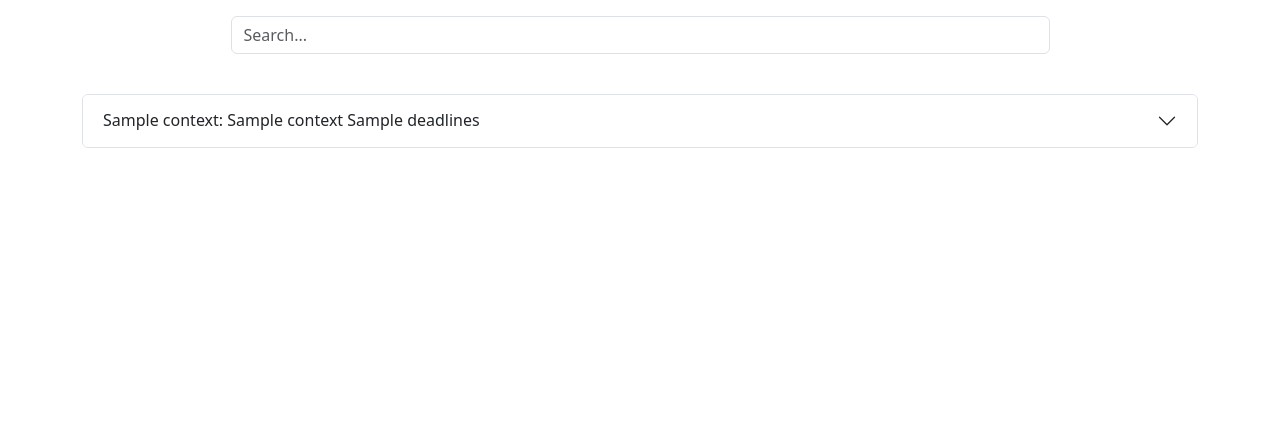
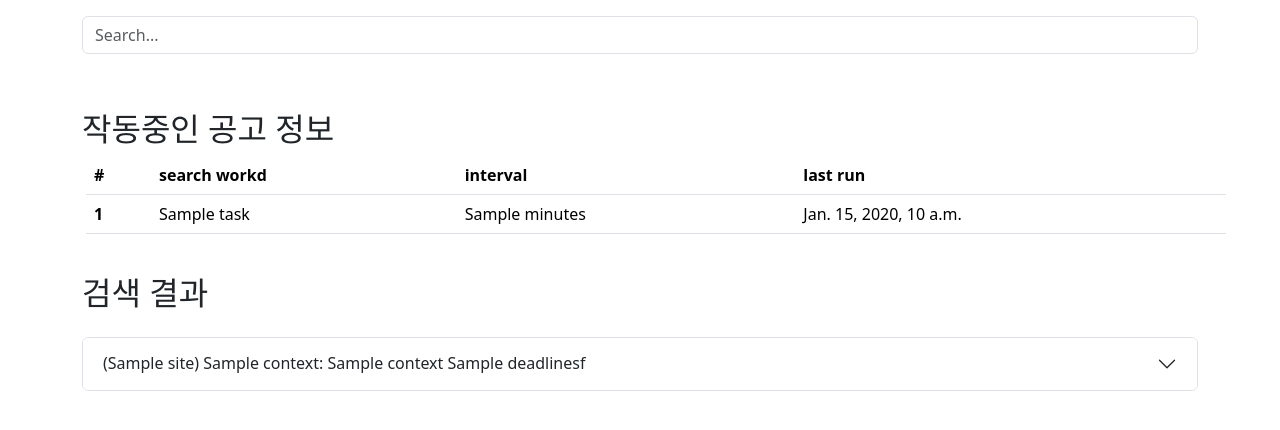
Before and after one commit to NGG-kang/Job-search-and-company-review, a Django app: template company_review/crawling/templates/index.html in a window 1280 px wide. Shown: the top 430 px of the page. Run offline with Django 4.2, Linux system fonts and the light colour scheme; the template is opened without the code that fills it: most values are stand-ins (such as "Sample title", 1, 10 or a date in 2020); some libraries are stand-ins or nearby versions.

Commit message:
Feat: add task list

```diff
--- a/company_review/crawling/templates/base.html
+++ b/company_review/crawling/templates/base.html
@@ -12,7 +12,12 @@
 <body>
   <div class="container-sm ">
     {% include 'header.html' %}
-    {% block index %}{% endblock index %}
+    <div class="row mb-4">
+      {% block tasks %}{% endblock tasks %}
+    </div>
+    <div class="row">
+      {% block index %}{% endblock index %}
+    </div>
   </div>
   <script>
     document
--- a/company_review/crawling/templates/header.html
+++ b/company_review/crawling/templates/header.html
@@ -1,8 +1,5 @@
 <header class="py-3 mb-4">
-  <div class="container d-flex flex-wrap justify-content-center">
-    <form hx-get="{% url 'search' %}" hx-target="#accordionExample" hx-trigger="keyup changed delay:500ms" class="col-12 col-lg-auto mb-3 mb-lg-0 w-75">
-      <input type="text" class="form-control" placeholder="Search..." aria-label="Search" name="q">
-    </form>
-  </div>
-
+  <form hx-get="{% url 'search' %}" hx-target="#search_results" hx-trigger="keyup changed delay:500ms">
+    <input type="text" class="form-control" placeholder="Search..." aria-label="Search" name="q">
+  </form>
 </header>
--- a/company_review/crawling/templates/index.html
+++ b/company_review/crawling/templates/index.html
@@ -1,4 +1,8 @@
 {% extends 'base.html' %}
+{% block tasks %}
+  {% include 'period_task.html' %}
+{% endblock tasks %}
+
 {% block index %}
-{% include 'result.html' %}
+  {% include 'result.html' %}
 {% endblock index %}
--- a/company_review/crawling/templates/period_task.html
+++ b/company_review/crawling/templates/period_task.html
@@ -1,3 +1,22 @@
-{% for task in tasks %}
-  {{ task }}
-{% endfor %}
+<h2>작동중인 공고 정보</h2>
+<table class="table table-hover ms-3 me-3 ">
+  <thead>
+    <tr>
+      <th scope="col">#</th>
+      <th scope="col">search workd</th>
+      <th scope="col">interval</th>
+      <th scope="col">last run</th>
+    </tr>
+  </thead>
+  <tbody>
+    {% for task in tasks %}
+      <tr>
+        <th scope="row">{{forloop.counter}}</th>
+        <td>{{task.name}}</td>
+        <td>{{task.interval__every}}
+          minutes</td>
+        <td>{{task.last_run_at}}</td>
+      </tr>
+    {% endfor %}
+  </tbody>
+</table>
--- a/company_review/crawling/templates/result.html
+++ b/company_review/crawling/templates/result.html
@@ -1,10 +1,11 @@
-<div class="accordion" id="accordionExample">
+<h2 class="mb-4">검색 결과</h2>
+<div class="accordion" id="search_results">
   {% if context %}
       {% for i in context %}
       <div class="accordion-item">
         <h2 class="accordion-header" id="heading{{forloop.counter}}">
           <button class="accordion-button collapsed" type="button" data-bs-toggle="collapse" data-bs-target="#data{{forloop.counter}}" aria-expanded="false" aria-controls="data{{forloop.counter}}">
-            {{ i.name }}: {{ i.title }} {{ i.deadlines}}
+            ({{i.site}}) {{ i.name }}: {{ i.title }} {{ i.deadlinesf }}
           </button>
         </h2>
         <div id="data{{forloop.counter}}" class="accordion-collapse collapse" aria-labelledby="heading{{forloop.counter}}" data-bs-parent="#accordionExample">
@@ -69,9 +70,9 @@
           {% endif %}
           </div>
 
-          {% comment %} Jobkorea {% endcomment %}
+          {% comment %} JobPlanet {% endcomment %}
           <div class="accordion-body">
-            Jobkorea :
+            JobPlanet :
           {% if i.objs.1 %}
           <br>
             이름 : {{i.objs.1.name}} <br/>
```
